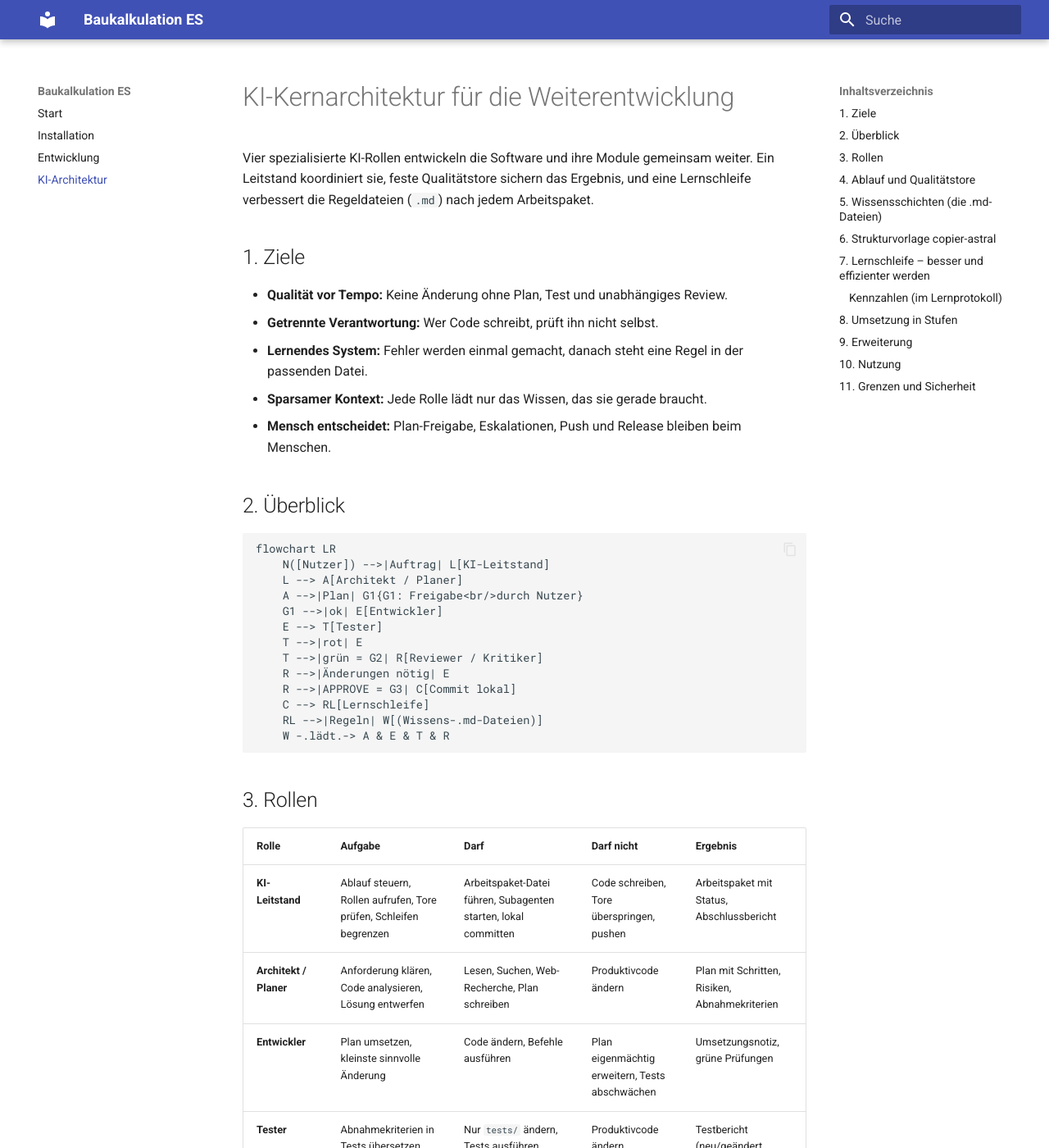
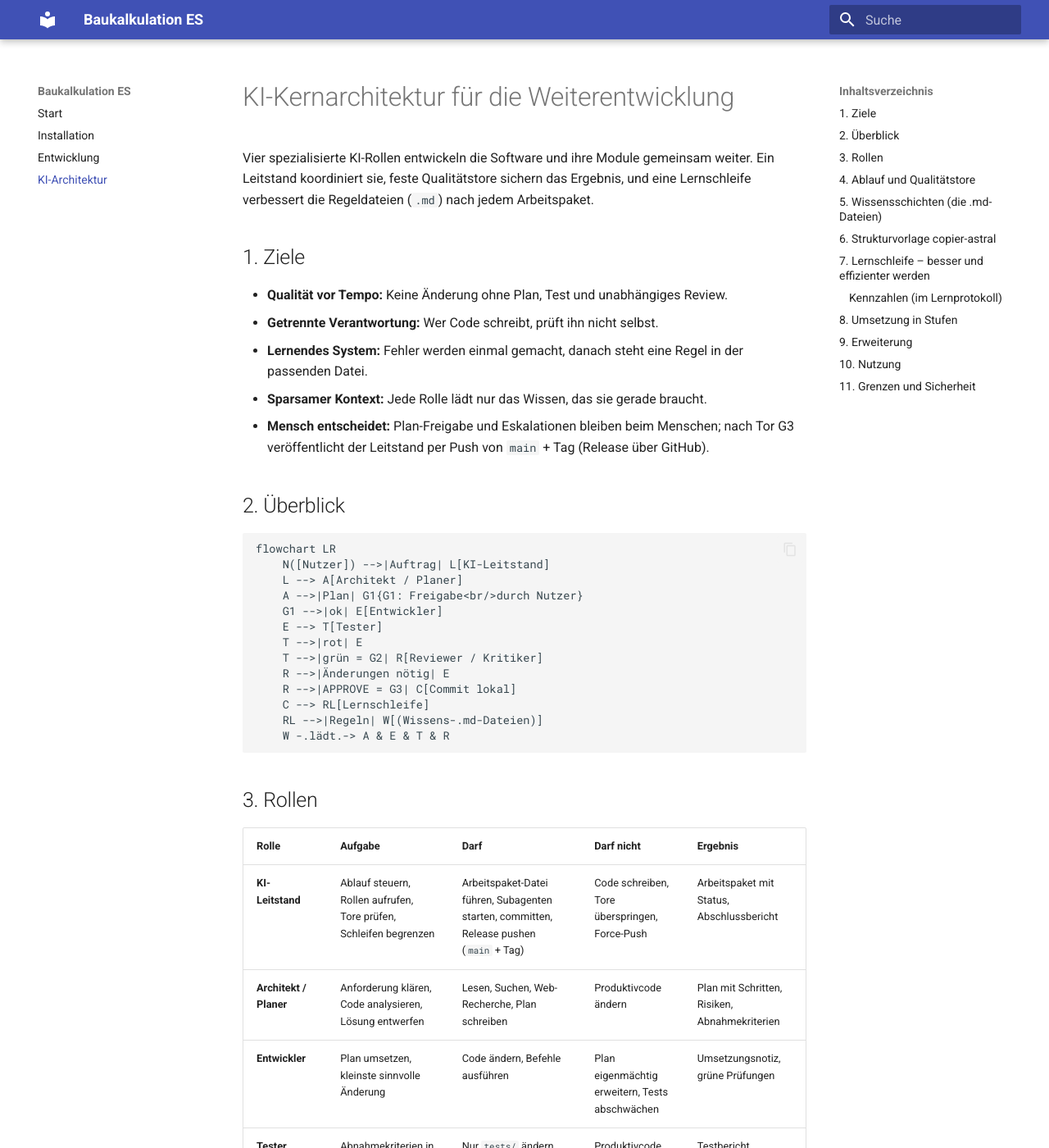
Before and after one commit to elektrotechnikstadler-pixel/Baukalkulation, an MkDocs documentation site: the page built from docs/ki-architektur.md, in a window 1280 px wide and 1400 px high. Shown: the whole window at 82% size. Built offline with MkDocs 1.6.1 and Material for MkDocs 9.7.7, drawn with Linux system fonts in a browser that asks for light colours; some of the changed text lies outside the part shown.

Commit message:
docs(ki): Release per Push main + Tag, kein deploy/-Spiegel, Commits mit expliziten Pfaden (E-076, E-077)

```diff
--- a/docs/ki-architektur.md
+++ b/docs/ki-architektur.md
@@ -10,7 +10,7 @@ Lernschleife verbessert die Regeldateien (`.md`) nach jedem Arbeitspaket.
 - **Getrennte Verantwortung:** Wer Code schreibt, prüft ihn nicht selbst.
 - **Lernendes System:** Fehler werden einmal gemacht, danach steht eine Regel in der passenden Datei.
 - **Sparsamer Kontext:** Jede Rolle lädt nur das Wissen, das sie gerade braucht.
-- **Mensch entscheidet:** Plan-Freigabe, Eskalationen, Push und Release bleiben beim Menschen.
+- **Mensch entscheidet:** Plan-Freigabe und Eskalationen bleiben beim Menschen; nach Tor G3 veröffentlicht der Leitstand per Push von `main` + Tag (Release über GitHub).
 
 ## 2. Überblick
 
@@ -34,7 +34,7 @@ flowchart LR
 
 | Rolle | Aufgabe | Darf | Darf nicht | Ergebnis |
 |---|---|---|---|---|
-| **KI-Leitstand** | Ablauf steuern, Rollen aufrufen, Tore prüfen, Schleifen begrenzen | Arbeitspaket-Datei führen, Subagenten starten, lokal committen | Code schreiben, Tore überspringen, pushen | Arbeitspaket mit Status, Abschlussbericht |
+| **KI-Leitstand** | Ablauf steuern, Rollen aufrufen, Tore prüfen, Schleifen begrenzen | Arbeitspaket-Datei führen, Subagenten starten, committen, Release pushen (`main` + Tag) | Code schreiben, Tore überspringen, Force-Push | Arbeitspaket mit Status, Abschlussbericht |
 | **Architekt / Planer** | Anforderung klären, Code analysieren, Lösung entwerfen | Lesen, Suchen, Web-Recherche, Plan schreiben | Produktivcode ändern | Plan mit Schritten, Risiken, Abnahmekriterien |
 | **Entwickler** | Plan umsetzen, kleinste sinnvolle Änderung | Code ändern, Befehle ausführen | Plan eigenmächtig erweitern, Tests abschwächen | Umsetzungsnotiz, grüne Prüfungen |
 | **Tester** | Abnahmekriterien in Tests übersetzen, Regressionen finden | Nur `tests/` ändern, Tests ausführen | Produktivcode ändern | Testbericht (neu/geändert, Ergebnis SQLite + PG) |
@@ -95,7 +95,7 @@ PHPStan statt ty, PHPUnit statt pytest, `bin/console` statt Typer-CLI).
   nach der Vorlage und nennt Abweichungen mit Begründung im Plan.
 - **Reviewer:** prüft Struktur-Konformität als eigenen Punkt der Prüfliste.
 - **Retro:** Stichprobe gegen die Vorlage; dauerhafte Abweichungen werden in der Abbildungstabelle festgehalten.
-- Bleibende Besonderheiten der Baukalkulation: Webroot `public/`, Modulsystem, SQLite + PostgreSQL, `deploy/`-Spiegel.
+- Bleibende Besonderheiten der Baukalkulation: Webroot `public/`, Modulsystem, SQLite + PostgreSQL; Auslieferung nur über GitHub-Releases.
 
 ## 7. Lernschleife – besser und effizienter werden
 
@@ -140,7 +140,7 @@ flowchart LR
 |---|---|---|
 | 1 Grundgerüst | `AGENTS.md`, 6 Instructions (inkl. Struktur), 5 Agents, Skill *modul-anlegen*, Vorlage, Lernprotokoll, `erkenntnisse.md`, `/retro` | angelegt |
 | 2 Einschwingen | Erstes Arbeitspaket: Struktur-Abgleich gegen copier-astral (Lücken schließen); danach 3–5 echte Arbeitspakete, erste Retro, Regeln schärfen | nächster Schritt |
-| 3 Erzwingen | Hooks statt Bitten: Tester darf nur `tests/` schreiben, Reviewer nichts; `php-cs-fixer` nach Edits; Blockade gefährlicher Befehle (`push`, `reset --hard`) | geplant |
+| 3 Erzwingen | Hooks statt Bitten: Tester darf nur `tests/` schreiben, Reviewer nichts; `php-cs-fixer` nach Edits; Blockade gefährlicher Befehle (`push --force`, `reset --hard`) | geplant |
 | 4 Optimieren | Unterschiedliche Modelle je Rolle (Reviewer ≠ Entwickler reduziert blinde Flecken), weitere Skills (Release, Datenbank-Transfer), ggf. MCP für Issues | geplant |
 
 ## 9. Erweiterung
@@ -161,5 +161,5 @@ flowchart LR
 ## 11. Grenzen und Sicherheit
 
 - Keine Kundendaten, Passwörter oder Inhalte aus `data/` in Arbeitspakete, Tests oder Regeln.
-- Kein `git push`, kein Umschreiben der Historie, kein Löschen fremder Dateien ohne Rückfrage.
-- Die KI-Dateien liegen in `.github/` und `AGENTS.md` und gelangen nicht in `deploy/`.
+- Push nur im Release-Schritt (`main` + Tag); kein Force-Push, kein Umschreiben der Historie, kein Löschen fremder Dateien ohne Rückfrage.
+- Die KI-Dateien liegen in `.github/` und `AGENTS.md`; sie sind im Repository, gelangen aber nicht ins Docker-Image (`.dockerignore`).
```
Also changed, not shown: AGENTS.md (+3 -2 lines), .github/agents/ki-leitstand.agent.md, .github/instructions/struktur.instructions.md, .github/ki/arbeitspakete/AP-20260929-branchen.md, .github/ki/arbeitspakete/AP-20260929-branding.md, .github/ki/arbeitspakete/AP-20260929-menuebaum.md, .github/ki/arbeitspakete/AP-20260929-script-analyse.md, .github/ki/erkenntnisse.md.
